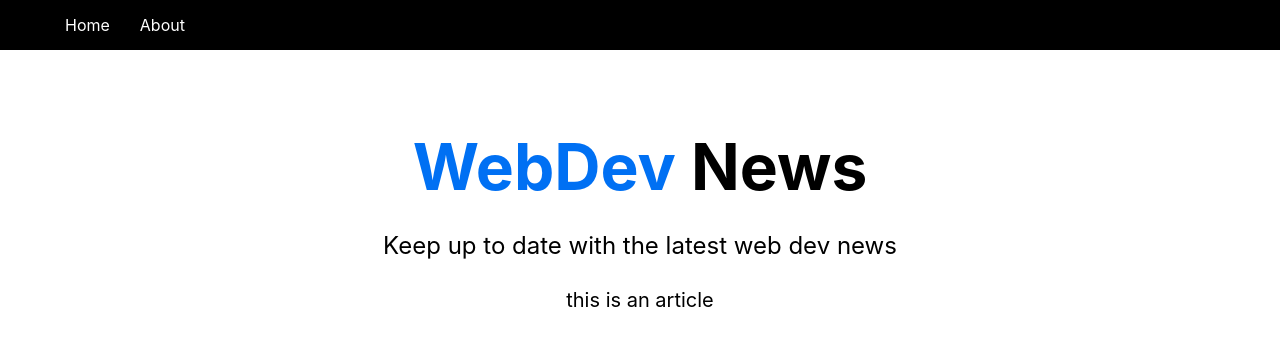
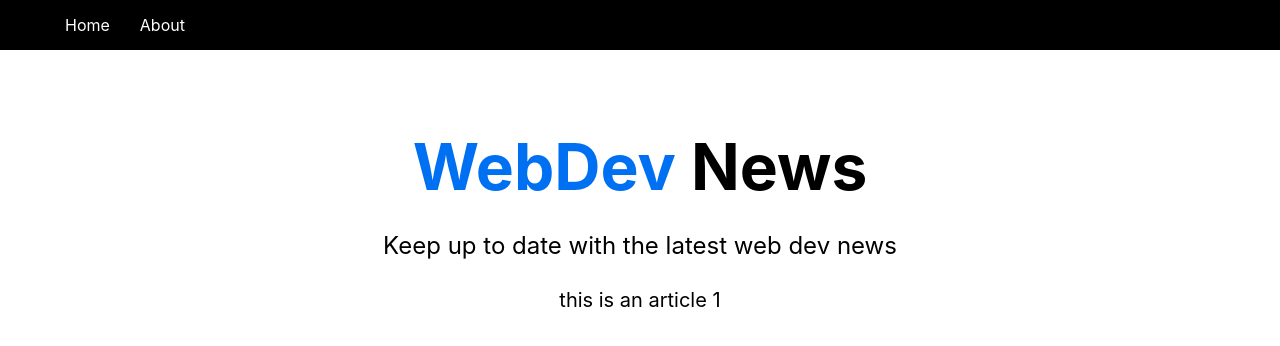
Before and after one commit to HuyenNguyen731/nextjs-crash-course, a Next.js app: page /article/1 in a window 1280 px wide. Shown: the top 346 px of the page. Built offline with nearby package versions, Linux system fonts and the light colour scheme.

Commit message:
Nested Routing

```diff
--- a/pages/article/[id].js
+++ b/pages/article/[id].js
@@ -1,5 +1,12 @@
+import { useRouter } from "next/router";
 function article() {
-  return <div>this is an article</div>;
+  const router = useRouter();
+  const { id } = router.query;
+
+  console.log("router", router);
+  console.log("id", id);
+
+  return <div>this is an article {id}</div>;
 }
 
 export default article;
```
